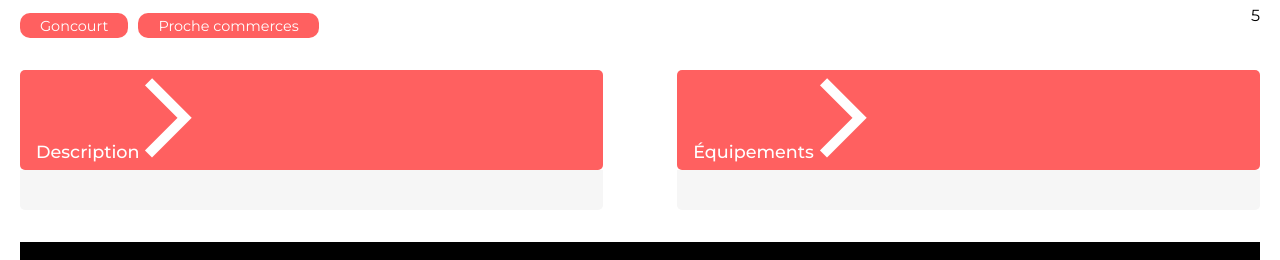
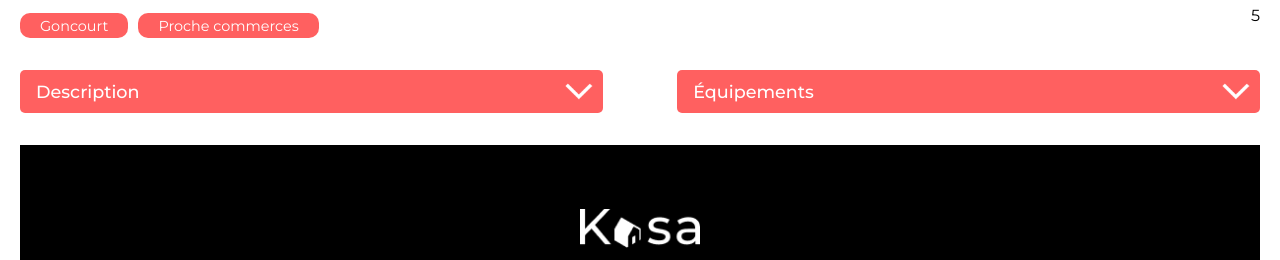
Before and after one commit to ugopulito/kasa, a React (Create React App) app: page /logement/0979876d in a window 1280 px wide. Shown: the part 686-946 px from the top of the page. Built offline with nearby package versions, Linux system fonts and the light colour scheme.

Commit message:
update style

```diff
--- a/public/assets/css/style.css
+++ b/public/assets/css/style.css
@@ -130,11 +130,27 @@ footer img {
   margin: 2rem 0;
 }
 .dropdown h3 {
+  position: relative;
+  display: flex;
+  align-items: center;
+  justify-content: space-between;
   background-color: #FF6060;
   padding: 0.5rem 1rem;
   font-weight: 500;
   color: #ffffff;
   border-radius: 5px;
+  z-index: 2;
+  cursor: pointer;
+}
+.dropdown .chevron {
+  width: 1rem;
+  transition: all 0.2s ease-in-out;
+}
+.dropdown .chevron.up {
+  transform: rotate(-90deg);
+}
+.dropdown .chevron.down {
+  transform: rotate(90deg);
 }
 .dropdown p, .dropdown ul {
   background-color: #F6F6F6;
@@ -142,6 +158,12 @@ footer img {
   padding: 20px;
   border-radius: 0 0 5px 5px;
   height: 100%;
+  overflow: hidden;
+  transform: translateY(-3px);
+}
+.dropdown .closed {
+  height: 0%;
+  padding: 0;
 }
 
 .containerAbout .dropdowns {
@@ -165,6 +187,9 @@ footer img {
 .carrousel .chevron.left {
   left: 2%;
   transform: rotate(180deg);
+}
+.carrousel .chevron:active {
+  width: 45px;
 }
 .carrousel .picture {
   width: 100%;
--- a/src/sass/main.scss
+++ b/src/sass/main.scss
@@ -133,11 +133,27 @@ footer{
     font-size: 1.5rem;
     margin: 2rem 0;
     h3{
+        position: relative;
+        display: flex;
+        align-items: center;
+        justify-content: space-between;
         background-color: $red;
         padding: 0.5rem 1rem;
         font-weight: 500;
         color: $white;
         border-radius: 5px;
+        z-index: 2;
+        cursor: pointer;
+    }
+    .chevron{
+        width: 1rem;
+        transition: all .2s ease-in-out;
+        &.up{
+            transform: rotate(-90deg);
+        }
+        &.down{
+            transform: rotate(90deg);
+        }
     }
     p, ul{
         background-color: $grey;
@@ -145,6 +161,12 @@ footer{
         padding: 20px;
         border-radius: 0 0 5px 5px;
         height: 100%;
+        overflow: hidden;
+        transform: translateY(-3px);
+    }
+    .closed{
+        height: 0%;
+        padding: 0;
     }
 }
 
@@ -168,6 +190,9 @@ footer{
         &.left{
             left: 2%;
             transform: rotate(180deg);
+        }
+        &:active{
+            width: 45px;
         }
     }
     .picture {
```
Also changed, not shown: 1 other file (tests, documents, lock files or other folders).
